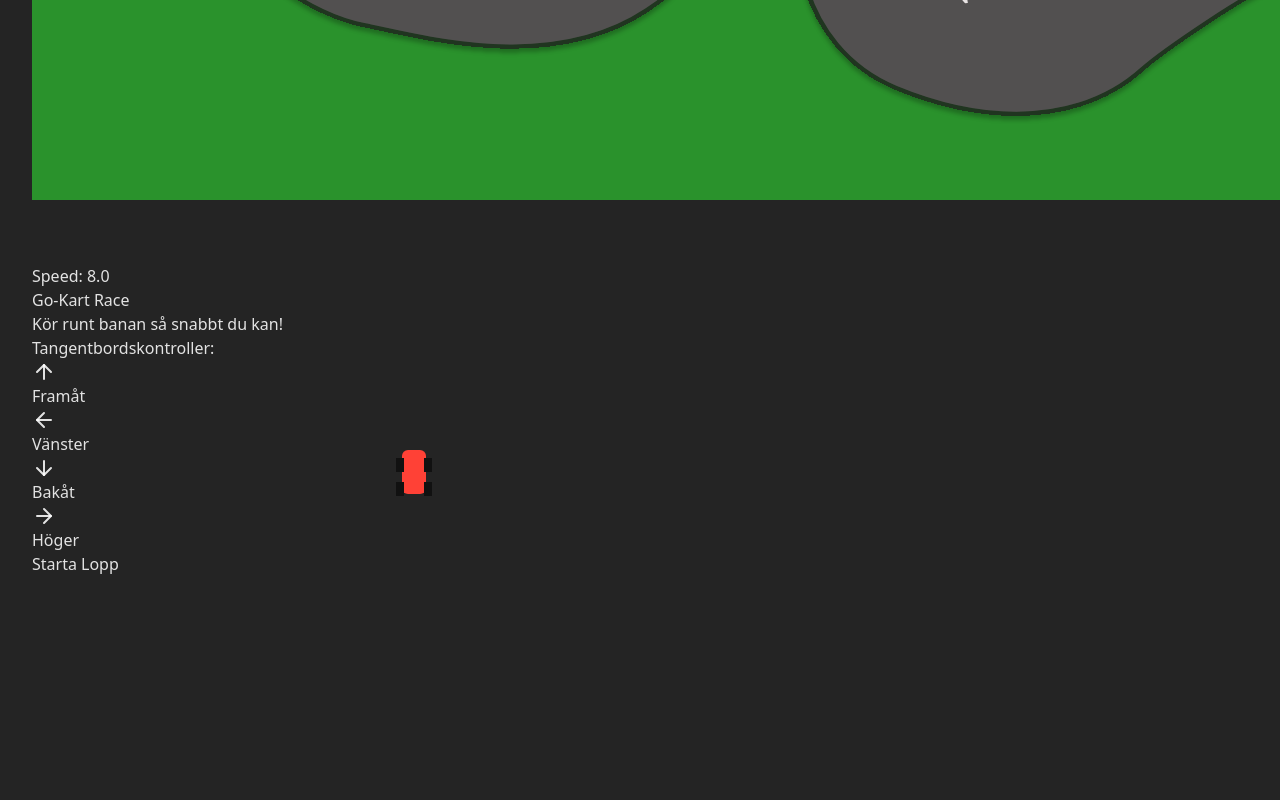
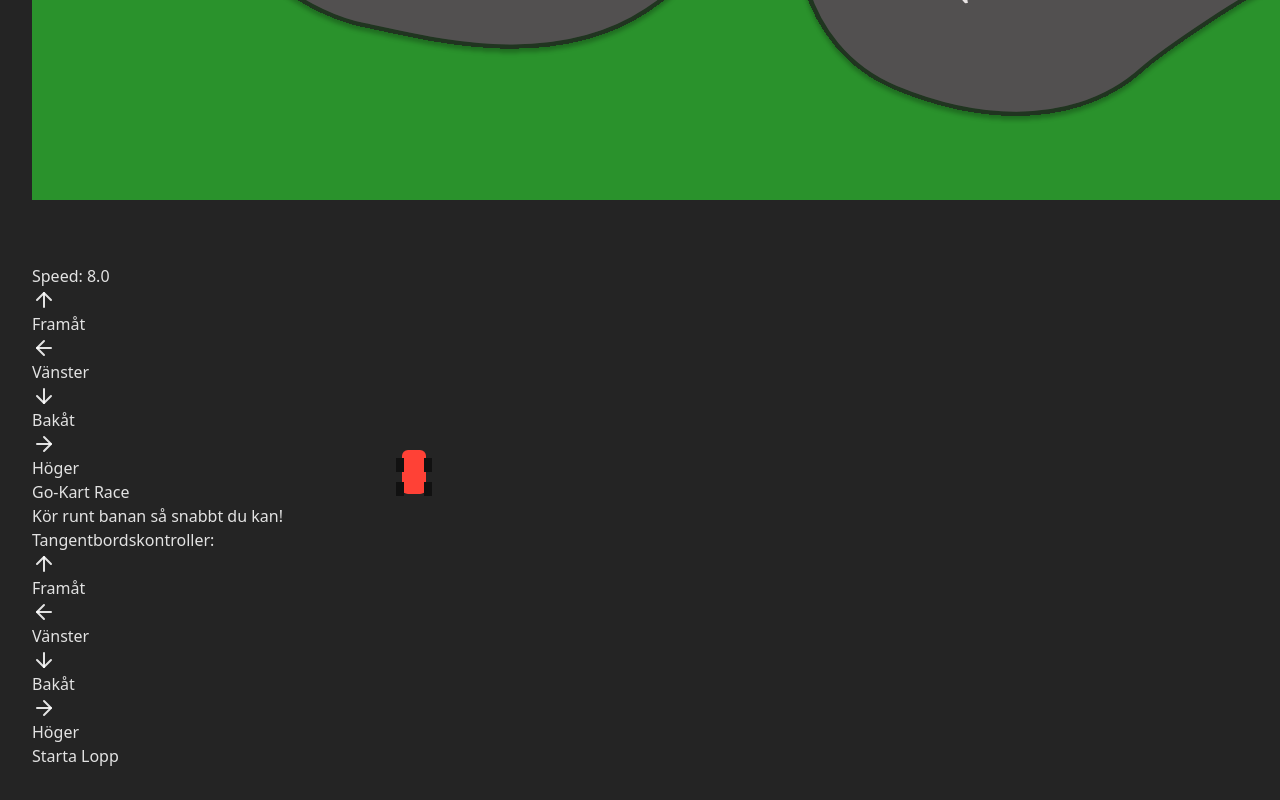
Before and after one commit to Mahtte94/GoKart, a React (Vite) app: page / in a window 1280 px wide. Shown: the part 880-1680 px from the top of the page. Before the commit the page ends 1488 px from the top, so only its background shows below. Built offline with nearby package versions, Linux system fonts and the light colour scheme.

Commit message:
added visual arrow keys for steering

```diff
--- a/src/components/GameController.tsx
+++ b/src/components/GameController.tsx
@@ -1,23 +1,25 @@
-import React, { useState, useCallback, useRef } from 'react';
-import Gokart from './Gokart';
-import Timer from './Timer';
-import { ArrowUp, ArrowDown, ArrowLeft, ArrowRight } from 'lucide-react';
+import React, { useState, useCallback, useRef } from "react";
+import Gokart from "./Gokart";
+import Timer from "./Timer";
+import { ArrowUp, ArrowDown, ArrowLeft, ArrowRight } from "lucide-react";
+import MobileControls from "./MobileControls";
 
-type GameState = 'ready' | 'playing' | 'gameover' | 'finished';
+type GameState = "ready" | "playing" | "gameover" | "finished";
 
 const GameController: React.FC = () => {
-  const [gameState, setGameState] = useState<GameState>('ready');
+  const [gameState, setGameState] = useState<GameState>("ready");
   const [currentTime, setCurrentTime] = useState<number>(0);
   const [bestTime, setBestTime] = useState<number | null>(null);
 
   const containerRef = useRef<HTMLDivElement>(null);
+  const gokartRef = useRef<any>(null);
 
   const handleTimeUpdate = useCallback((time: number) => {
     setCurrentTime(time);
   }, []);
 
   const handleFinish = useCallback(() => {
-    setGameState('finished');
+    setGameState("finished");
 
     if (bestTime === null || currentTime < bestTime) {
       setBestTime(currentTime);
@@ -25,7 +27,7 @@ const GameController: React.FC = () => {
   }, [currentTime, bestTime]);
 
   const startGame = useCallback(() => {
-    setGameState('playing');
+    setGameState("playing");
     setCurrentTime(0);
 
     if (containerRef.current) {
@@ -53,9 +55,19 @@ const GameController: React.FC = () => {
     return `${minsStr}:${secsStr}`;
   }, []);
 
+  const handleControlPress = (
+    key: "ArrowUp" | "ArrowDown" | "ArrowLeft" | "ArrowRight",
+    isPressed: boolean
+  ) => {
+    if (gokartRef.current) {
+      gokartRef.current.handleControlPress(key, isPressed);
+    }
+  };
   const ControlInstructions = () => (
     <div className="flex flex-col items-center mb-6 bg-gray-800 bg-opacity-90 p-6 rounded-lg">
-      <h3 className="text-white font-bold mb-4 text-xl">Tangentbordskontroller:</h3>
+      <h3 className="text-white font-bold mb-4 text-xl">
+        Tangentbordskontroller:
+      </h3>
       <div className="grid grid-cols-3 gap-4 text-center">
         <div></div>
         <div className="flex flex-col items-center">
@@ -108,10 +120,10 @@ const GameController: React.FC = () => {
             </div>
           )}
 
-          {gameState === 'playing' && (
+          {gameState === "playing" && (
             <Timer
               initialTime={0}
-              isRunning={gameState === 'playing'}
+              isRunning={gameState === "playing"}
               onTimeUpdate={handleTimeUpdate}
             />
           )}
@@ -122,10 +134,14 @@ const GameController: React.FC = () => {
       <div className="flex-1 flex items-center justify-center p-4">
         <div className="w-full max-w-4xl">
           <div className="relative">
-            <Gokart />
+            <Gokart ref={gokartRef} />
+
+            <div className="mt-4">
+              <MobileControls onControlPress={handleControlPress} />
+            </div>
 
             {/* Finish line button (temporary) - replace with actual game logic */}
-            {gameState === 'playing' && (
+            {gameState === "playing" && (
               <button
                 onClick={handleFinish}
                 className="absolute bottom-4 right-4 bg-green-600 hover:bg-green-700 text-white font-bold py-2 px-4 rounded-lg"
@@ -135,10 +151,14 @@ const GameController: React.FC = () => {
             )}
 
             {/* Game overlays */}
-            {gameState === 'ready' && (
+            {gameState === "ready" && (
               <div className="absolute inset-0 bg-black bg-opacity-70 flex flex-col items-center justify-center">
-                <h2 className="text-4xl font-bold mb-6 text-white">Go-Kart Race</h2>
-                <p className="text-xl mb-6 text-white">Kör runt banan så snabbt du kan!</p>
+                <h2 className="text-4xl font-bold mb-6 text-white">
+                  Go-Kart Race
+                </h2>
+                <p className="text-xl mb-6 text-white">
+                  Kör runt banan så snabbt du kan!
+                </p>
 
                 {/* Keyboard control instructions */}
                 <ControlInstructions />
@@ -152,10 +172,17 @@ const GameController: React.FC = () => {
               </div>
             )}
 
-            {gameState === 'finished' && (
+            {gameState === "finished" && (
               <div className="absolute inset-0 bg-black bg-opacity-70 flex flex-col items-center justify-center">
-                <h2 className="text-4xl font-bold mb-4 text-green-500">Målgång!</h2>
-                <p className="text-2xl mb-4 text-white">Din tid: <span className="font-mono font-bold">{formatTime(currentTime)}</span></p>
+                <h2 className="text-4xl font-bold mb-4 text-green-500">
+                  Målgång!
+                </h2>
+                <p className="text-2xl mb-4 text-white">
+                  Din tid:{" "}
+                  <span className="font-mono font-bold">
+                    {formatTime(currentTime)}
+                  </span>
+                </p>
 
                 {bestTime === currentTime && (
                   <p className="text-2xl text-yellow-300 mb-8">Nytt rekord!</p>
--- a/src/components/Gokart.tsx
+++ b/src/components/Gokart.tsx
@@ -1,4 +1,4 @@
-import React, { useState, useEffect, useRef } from "react";
+import React, { useState, useEffect, useRef, forwardRef, useImperativeHandle } from "react";
 import GoKartSprite from "./GoKartSprite";
 import RaceTrack from "../assets/RaceTrack";
 
@@ -22,7 +22,8 @@ interface Boundaries {
   maxY: number;
 }
 
-const Gokart: React.FC = () => {
+const Gokart = forwardRef<{ handleControlPress: (key: keyof KeyState, isPressed: boolean) => void }, {}>(
+  (props, ref) => {
     const containerRef = useRef<HTMLDivElement>(null);
     const rectangleSize = { width: 64, height: 64 };
     const canvasRef = useRef<HTMLCanvasElement>(null);
@@ -44,6 +45,12 @@ const Gokart: React.FC = () => {
       minY: 0,
       maxY: 500,
     });
+
+    useImperativeHandle(ref, () => ({
+      handleControlPress: (key: keyof KeyState, isPressed: boolean) => {
+        keyState.current[key] = isPressed;
+      }
+    }));
 
     useEffect(() => {
       const canvas = canvasRef.current;
@@ -79,6 +86,7 @@ const Gokart: React.FC = () => {
         window.removeEventListener("resize", updateBoundaries);
       };
     }, []);
+
 
     const keyState = useRef<KeyState>({
       ArrowUp: false,
@@ -262,6 +270,9 @@ const Gokart: React.FC = () => {
         </div>
       </div>
     );
-};
+  });
+
+
+Gokart.displayName = "Gokart";
 
 export default Gokart;
--- /dev/null
+++ b/src/components/MobileControls.tsx
@@ -0,0 +1,80 @@
+import { ArrowUp, ArrowDown, ArrowLeft, ArrowRight } from "lucide-react";
+
+
+interface MobileControlsProps {
+  onControlPress: (
+    key: "ArrowUp" | "ArrowDown" | "ArrowLeft" | "ArrowRight",
+    isPressed: boolean
+  ) => void;
+}
+
+const MobileControls: React.FC<MobileControlsProps> = ({ onControlPress }) => {
+  const handleTouchStart = (
+    key: "ArrowUp" | "ArrowDown" | "ArrowLeft" | "ArrowRight"
+  ) => {
+    onControlPress(key, true);
+  };
+
+  const handleTouchEnd = (
+    key: "ArrowUp" | "ArrowDown" | "ArrowLeft" | "ArrowRight"
+  ) => {
+    onControlPress(key, false);
+  };
+
+  const ControlButton = ({
+    direction,
+    icon,
+    label,
+  }: {
+    direction: "ArrowUp" | "ArrowDown" | "ArrowLeft" | "ArrowRight";
+    icon: React.ReactNode;
+    label: string;
+  }) => (
+    <div className="flex flex-col items-center">
+      <div
+        className="bg-gray-700 rounded-lg p-2 w-14 h-14 flex items-center justify-center mb-2 active:bg-gray-600 cursor-pointer touch-manipulation"
+        onTouchStart={() => handleTouchStart(direction)}
+        onTouchEnd={() => handleTouchEnd(direction)}
+        onMouseDown={() => handleTouchStart(direction)}
+        onMouseUp={() => handleTouchEnd(direction)}
+        onMouseLeave={() => handleTouchEnd(direction)}
+      >
+        {icon}
+      </div>
+      <span className="text-white">{label}</span>
+    </div>
+  );
+
+  return (
+    <div className="flex flex-col items-center mb-6  p-6 rounded-lg">
+      <div className="grid grid-cols-3 gap-4 text-center">
+        <div></div>
+        <ControlButton
+          direction="ArrowUp"
+          icon={<ArrowUp className="text-white w-8 h-8" />}
+          label="Framåt"
+        />
+        <div></div>
+        <ControlButton
+          direction="ArrowLeft"
+          icon={<ArrowLeft className="text-white w-8 h-8" />}
+          label="Vänster"
+        />
+
+        <ControlButton
+          direction="ArrowDown"
+          icon={<ArrowDown className="text-white w-8 h-8" />}
+          label="Bakåt"
+        />
+
+        <ControlButton
+          direction="ArrowRight"
+          icon={<ArrowRight className="text-white w-8 h-8" />}
+          label="Höger"
+        />
+      </div>
+    </div>
+  );
+};
+
+export default MobileControls;
```
Lines whose indentation alone changed are shown as unchanged.
